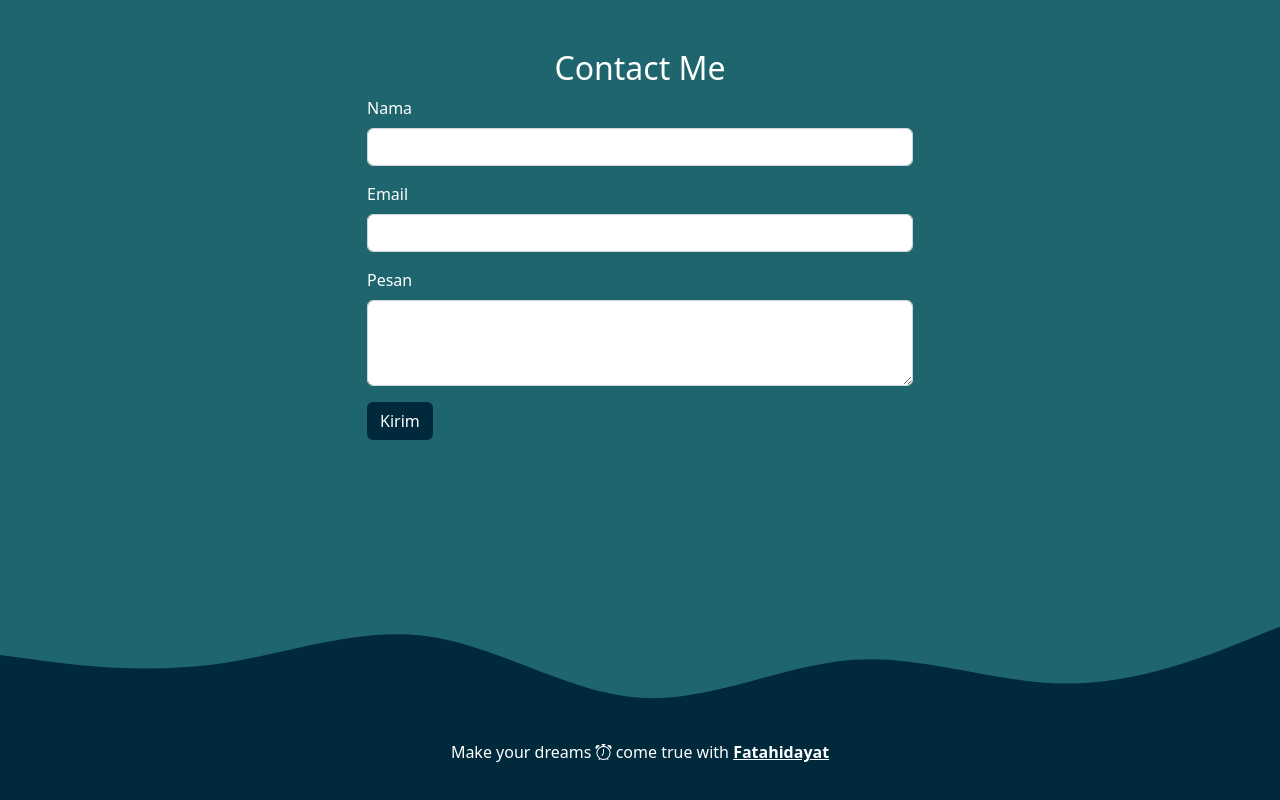
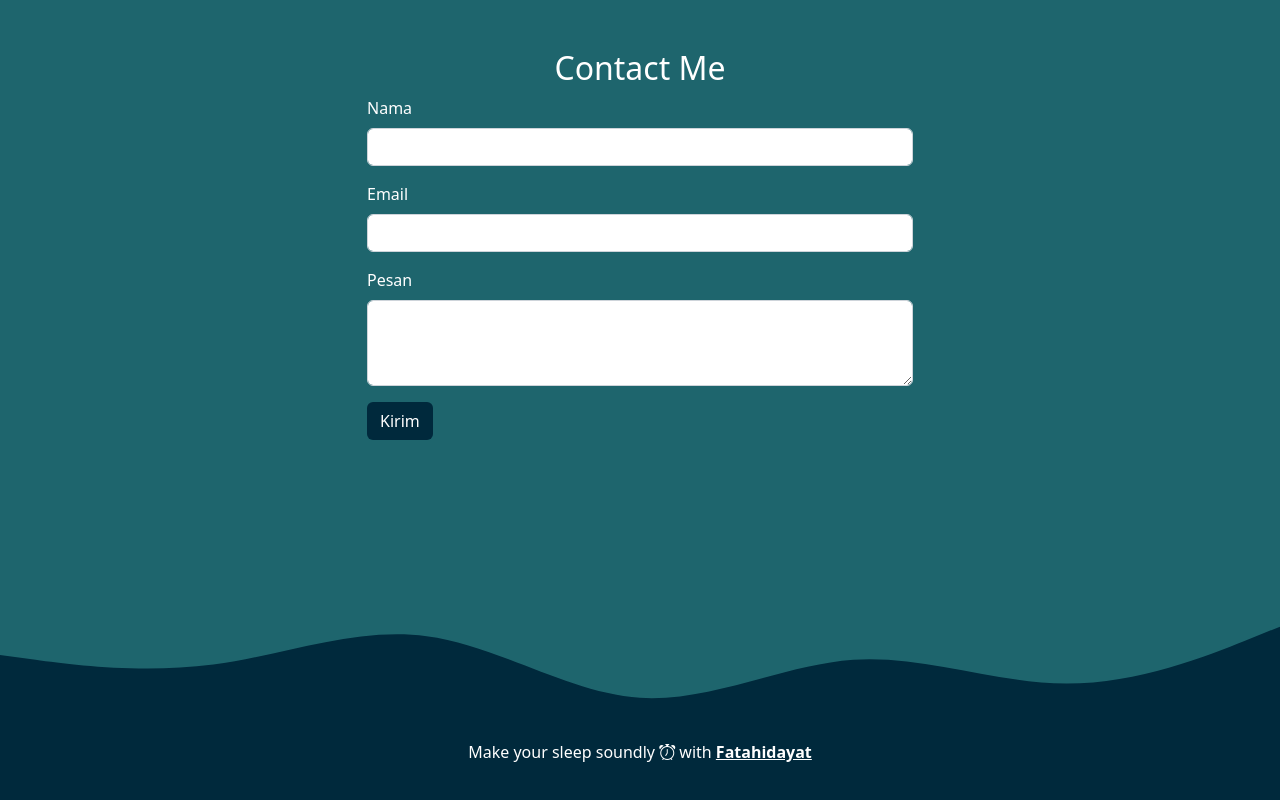
Before and after one commit to FatahNurhy-PPLG1/fatahidayat, a plain HTML site: page index.html in a window 1280 px wide. Shown: the part 2578-3378 px from the top of the page. Drawn offline with nearby package versions, Linux system fonts and the light colour scheme.

Commit message:
mengubah text

```diff
--- a/index.html
+++ b/index.html
@@ -189,7 +189,7 @@
 
     <!-- footer -->
     <footer class="text-white text-center pb-5" style="background-color: #00293c">
-      <p>Make your dreams <i class="bi bi-alarm"></i> come true with <a class="text-white fw-bold" href="https://www.instagram.com/dreamerinme._?igsh=MXQzNnJhbjhmaTdjMQ==">Fatahidayat</a></p>
+      <p>Make your sleep soundly <i class="bi bi-alarm"></i> with <a class="text-white fw-bold" href="https://www.instagram.com/dreamerinme._?igsh=MXQzNnJhbjhmaTdjMQ==">Fatahidayat</a></p>
     </footer>
     <!-- end -->
     <script src="https://cdn.jsdelivr.net/npm/bootstrap@5.2.3/dist/js/bootstrap.bundle.min.js" integrity="sha384-kenU1KFdBIe4zVF0s0G1M5b4hcpxyD9F7jL+jjXkk+Q2h455rYXK/7HAuoJl+0I4" crossorigin="anonymous"></script>
```
